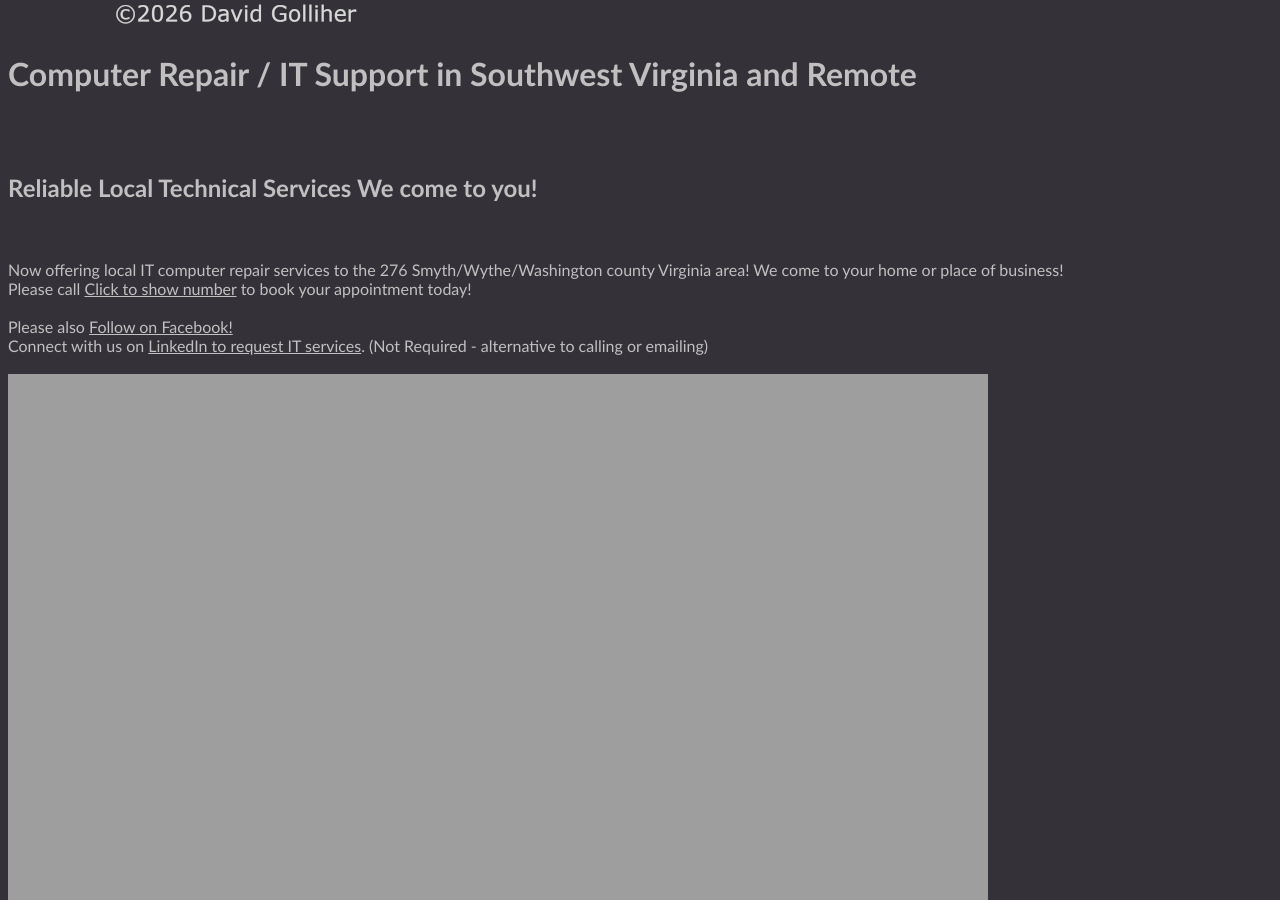
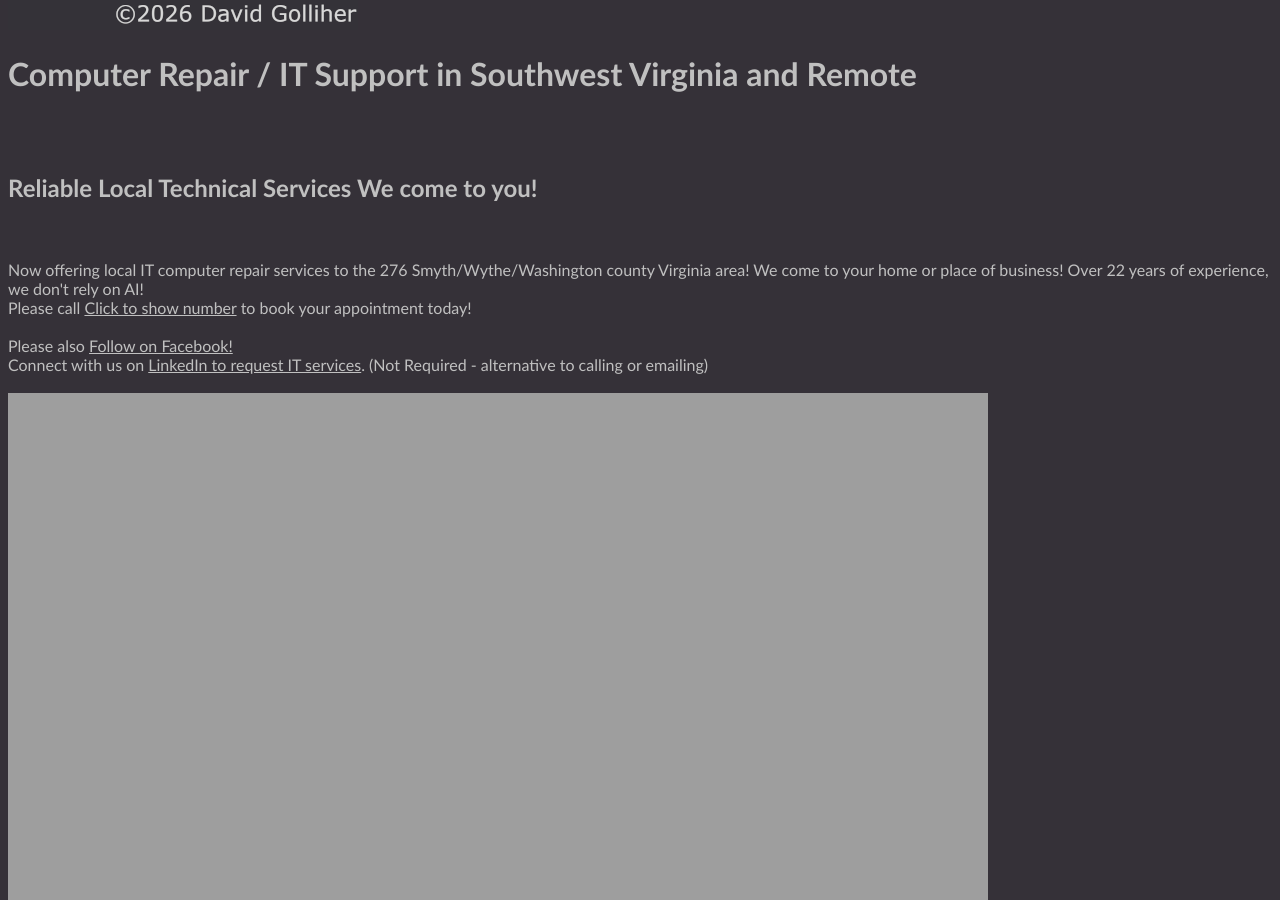
Before and after one commit to dwgcreations/dwgcreations.github.io, a Jekyll site: the page index.html, which Jekyll copies as it is, in a window 1280 px wide and 900 px high, scrolled down 328 px. Built offline with Jekyll 4.4.1, drawn with Linux system fonts in a browser that asks for light colours.

Commit message:
Update index.html
Update description

```diff
--- a/index.html
+++ b/index.html
@@ -42,7 +42,7 @@
                     <h1>Computer Repair / IT Support in Southwest Virginia and Remote</h1>
                 <BR><BR>
 <h2>Reliable Local Technical Services We come to you!</h2>
-                <BR><BR>Now offering local IT computer repair services to the 276 Smyth/Wythe/Washington county Virginia area! We come to your home or place of business!<BR>
+                <BR><BR>Now offering local IT computer repair services to the 276 Smyth/Wythe/Washington county Virginia area! We come to your home or place of business! Over 22 years of experience, we don't rely on AI!<BR>
                 Please call <a href="#" class="protected-phone" data-p1="276" data-p2="565" data-p3="8862">Click to show number</a> to book your appointment today!<BR><BR>
                 Please also <a href="http://www.facebook.com/dwgcreations">Follow on Facebook!</a><BR>
                 Connect with us on <a href="...">LinkedIn to request IT services</a>. (Not Required - alternative to calling or emailing)
```
